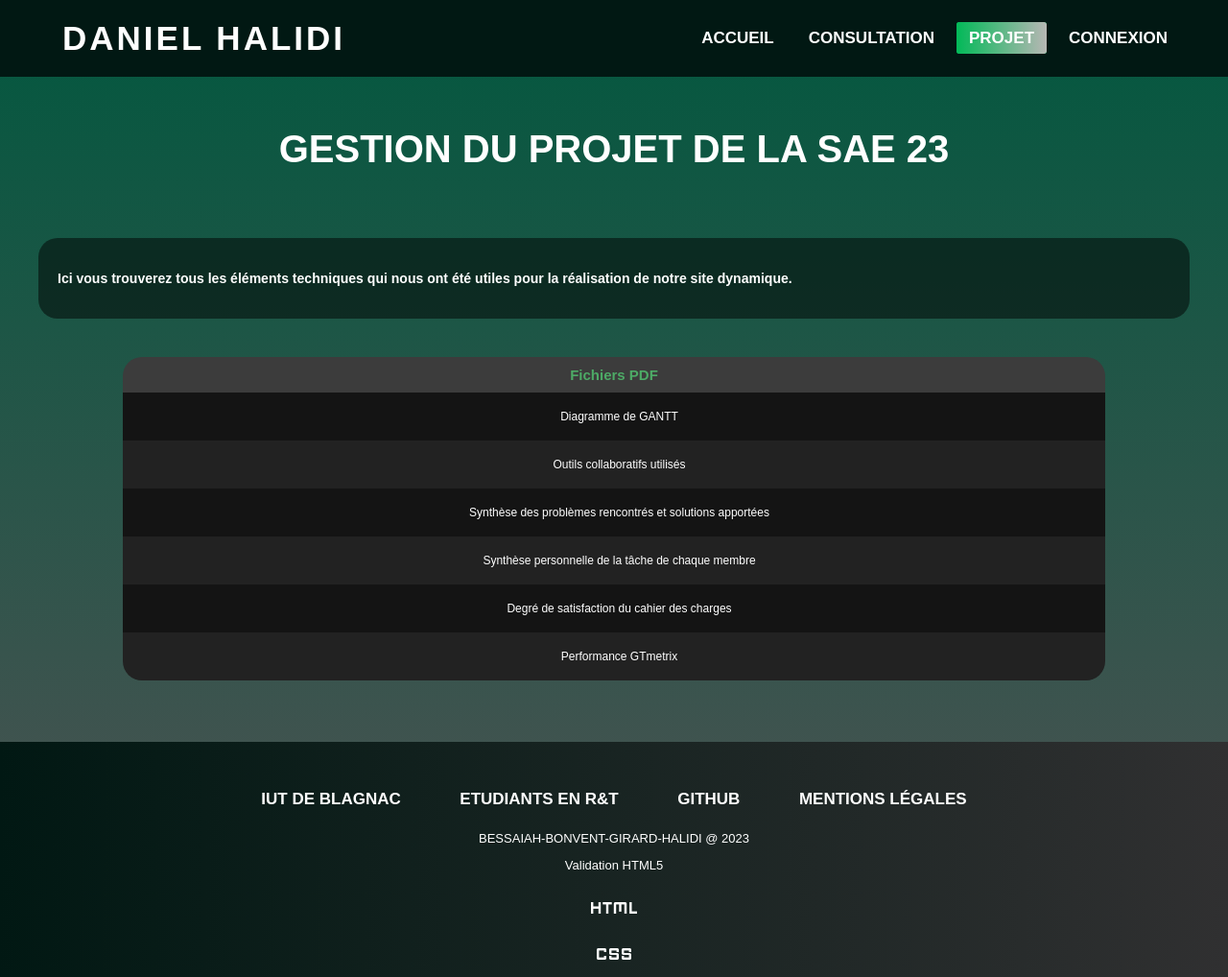
After one commit to staringhan/SAE23, a PHP site: page /gestionprojet.html in a window 1280 px wide. The commit adds this page. Shown: the whole page at 96% size. Run offline with PHP 8.4, Linux system fonts and the light colour scheme; some web fonts are replaced.

Commit message:
Ajout page gestion de projet

```diff
--- a/admin.php
+++ b/admin.php
@@ -33,6 +33,7 @@ if (!isset($_SESSION['admin']) || $_SESSION['admin'] !== true) {
             <li><a href="index.php">Accueil</a></li>
             <li><a href="consultation.php">Consultation</a></li>
             <li><a  class ="current" href="#">Admin</a></li>
+            <li><a href="gestionprojet.html">Projet</a></li>
             <li><a href="deconnexion.php">Déconnexion</a></li>
         </ul>
 
--- a/consultation.php
+++ b/consultation.php
@@ -25,7 +25,7 @@
         <ul>
             <li><a  href="index.php">Accueil</a></li>
             <li><a class="current" href="#">Consultation</a></li>
-
+            <li><a href="gestionprojet.html">Projet</a></li>
             <li><a href="connexion.php">Connexion</a></li>
 
         </ul>
--- a/gestionnaire.php
+++ b/gestionnaire.php
@@ -41,6 +41,7 @@ if (!isset($_SESSION['gestionnaire']) || $_SESSION['gestionnaire'] !== true) {
             <li><a href="deconnexion.php">Déconnexion</a></li>
             <li><a href="administration.html">Admin</a></li>
             <li><a class="current" href="#">Gestion</a></li>
+            <li><a href="gestionprojet.html">Projet</a></li>
             <li><a href="gestionnaire2.php">graphs</a></li>
         </ul>
 
--- a/gestionnaire2.php
+++ b/gestionnaire2.php
@@ -42,6 +42,7 @@ if (!isset($_SESSION['gestionnaire']) || $_SESSION['gestionnaire'] !== true) {
             <li><a href="deconnexion.php">Déconnexion</a></li>
             <li><a href="administration.html">Admin</a></li>
             <li><a class="current" href="#">Gestion</a></li>
+
         </ul>
 
     </nav>
--- /dev/null
+++ b/gestionprojet.html
@@ -0,0 +1,98 @@
+<!DOCTYPE html>
+<html lang="fr">
+ <head>
+  <title>Gestion de projet</title>
+  <meta charset="utf-8">
+  <meta name="author" content="Daniel Halidi">
+  <meta name="description" content="SAE 23">
+  <meta name="keywords" content="HTML, CSS" >
+  <link rel="stylesheet" type="text/css" href="./styles/style23.css" media="screen">
+  <link rel="stylesheet" type="text/css" href="./styles/tableau.css" media="screen">
+  <meta content="width=device-width, initial-scale=1" name="viewport">
+  <link rel="shortcut icon" href="./multimedia/logoP.ico" type="image/x-icon">
+
+</head>
+<body>
+    <header>
+
+        <label class="Name">DANIEL HALIDI</label>
+        <input class="side-menu" type="checkbox" id="side-menu">
+        <label class="hamb" for="side-menu"><span class="hamb-line"></span></label>
+
+    <nav>
+
+        <ul>
+            <li><a href="index.php">Accueil</a></li>
+            <li><a href="consultation.php">Consultation</a></li>
+            <li><a class="current" href="#">Projet</a></li>
+            <li><a href="connexion.php">Connexion</a></li>
+        </ul>
+
+    </nav>
+
+    </header>
+
+    <section class="TITRE">
+    <h1>Gestion du projet de la SAE 23</h1>
+    </section>
+
+<main>
+<section>
+    <h3>Ici vous trouverez tous les éléments techniques qui nous ont été utiles pour la réalisation de notre site dynamique. </h3>
+</section>
+</main>
+
+<table>
+
+        <tr>
+            <th>Fichiers PDF</th>
+        </tr>
+        <tr>
+            <td ><a href="#" target="_blank">Diagramme de GANTT</a></td>
+        </tr>
+        <tr>
+            <td ><a href="https://github.com/staringhan/SAE23" target="_blank">Outils collaboratifs utilisés</a></td>
+        </tr>
+        <tr>
+            <td><a href="#" target="_blank">Synthèse des problèmes rencontrés et solutions apportées</td>
+        </tr>
+        <tr>
+            <td ><a href="#" target="_blank">Synthèse personnelle de la tâche de chaque membre</a></td>
+        </tr>
+        <tr>
+            <td><a href="#" target="_blank">Degré de satisfaction du cahier des charges</a></td>
+        </tr>
+        <tr>
+            <td ><a href="#" target="_blank">Performance GTmetrix</a></td>
+        </tr>
+
+    </table>
+
+<footer>
+
+<ul class="liste">
+            <li>
+                <a href="https://www.iut-blagnac.fr/fr/" target="_blank">Iut de Blagnac</a>
+            </li>
+            <li>
+                <a href="https://www.iut-blagnac.fr/fr/formations/but-rt" target="_blank">Etudiants en R&T</a>
+            </li>
+            <li>
+                <a href="https://github.com/staringhan/SAE23">GitHub</a>
+            </li>
+            <li>
+                <a href="mentionsleg.html">Mentions légales</a>
+            </li>
+        </ul>
+
+<p class="copyright">BESSAIAH-BONVENT-GIRARD-HALIDI @ 2023</p>
+    <p class="Validator">Validation HTML5</p>
+    <a href="#" target="_blank"><img class="validator" src="./media/htmllogo.png" alt="HTML 5 Valide"></a>
+    <a href="#" target="_blank"><img class="validator" src="./media/csslogo.png" alt="CSS 3 Valide"></a>
+
+
+</footer>
+
+</body>
+
+</html>
--- a/index.php
+++ b/index.php
@@ -25,6 +25,7 @@
         <ul>
             <li><a class="current" href="#">Accueil</a></li>
             <li><a href="consultation.php">Consultation</a></li>
+            <li><a href="gestionprojet.html">Projet</a></li>
             <li><a href="connexion.php">Connexion</a></li>
         </ul>
 
--- a/mentionsleg.html
+++ b/mentionsleg.html
@@ -23,6 +23,7 @@
         <ul>
             <li><a href="index.php">Accueil</a></li>
             <li><a href="consultation.php">Consultation</a></li>
+            <li><a href="gestionprojet.html">Projet</a></li>
             <li><a href="connexion.php">connexion</a></li>
         </ul>
 
--- a/styles/style23.css
+++ b/styles/style23.css
@@ -122,8 +122,6 @@ input{
 input.valider{
  background-image: linear-gradient(to right, #134E5E 0%, #71B280  51%, #134E5E  100%);
  margin: 1px;
-
-
 text-align: center;
 text-transform: uppercase;
 transition: 0.5s;
@@ -333,9 +331,7 @@ ol li ol{
 	font-size: 17px;
 }
 
-ol li ol ol li{
-	margin right: 20%;
-}
+
 /* --------------------------TITRES------------------------------------- */
 
 /* --------------------------SECTIONS------------------------------------- */
```
Also changed, not shown: styles/login.css (+11 -6 lines). Lines whose indentation alone changed are shown as unchanged.
